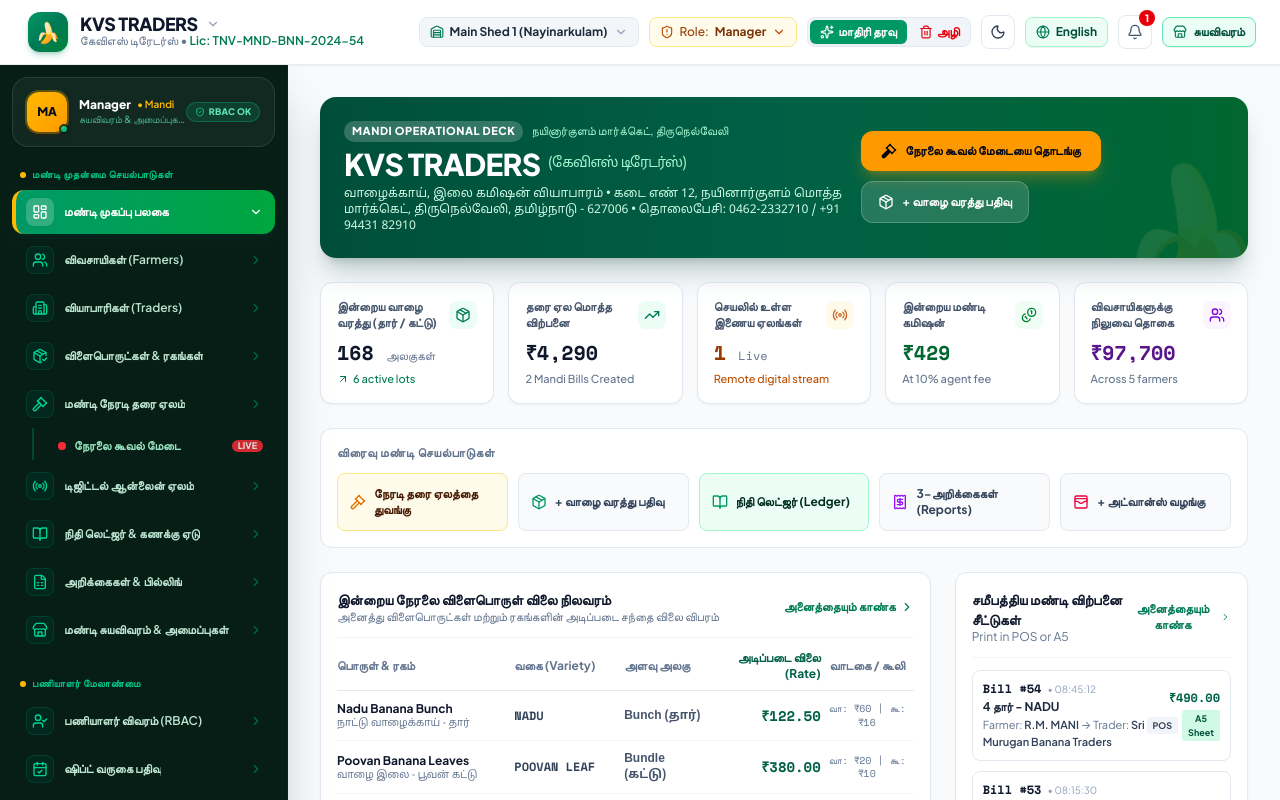
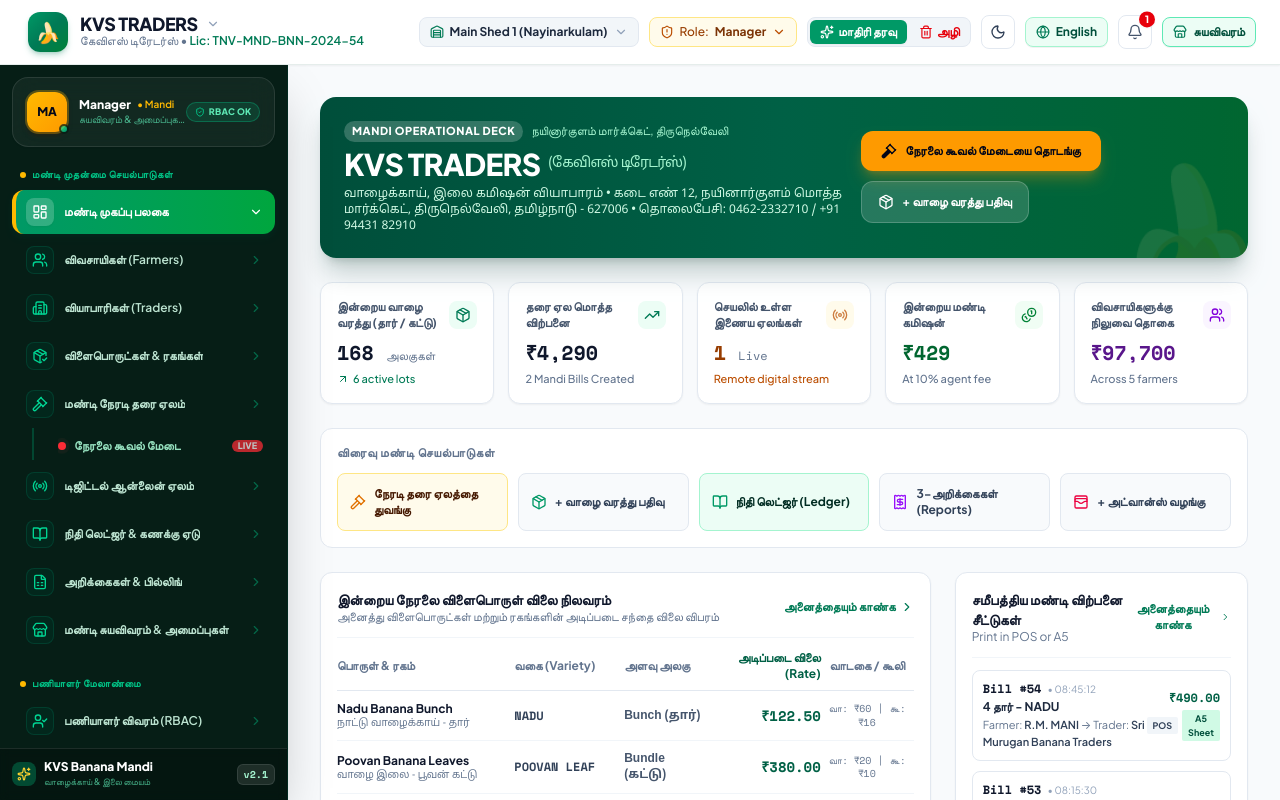
Before and after one commit to Nirmalkumar882000/agri-action-sale, a React (Vite) app: page / in a window 1280 px wide. Shown: the top 800 px of the page. Built offline with nearby package versions, Linux system fonts and the light colour scheme; a web font is replaced by a local one.

Commit message:
fix(layout): lock sidebar in place and isolate scrolling to main view

```diff
--- a/src/App.tsx
+++ b/src/App.tsx
@@ -67,13 +67,13 @@ export const AppContent: React.FC = () => {
   };
 
   return (
-    <div className={`min-h-screen flex flex-col ${theme === 'dark' ? 'dark bg-slate-950 text-slate-100' : 'bg-slate-50 text-slate-900'} transition-colors duration-200`}>
+    <div className={`h-screen max-h-screen flex flex-col overflow-hidden ${theme === 'dark' ? 'dark bg-slate-950 text-slate-100' : 'bg-slate-50 text-slate-900'} transition-colors duration-200`}>
       <Navbar
         onNavigate={setCurrentPath}
         onToggleMobileMenu={() => setMobileMenuOpen(prev => !prev)}
         isMobileMenuOpen={mobileMenuOpen}
       />
-      <div className="flex-1 flex overflow-hidden relative">
+      <div className="flex-1 flex overflow-hidden relative min-h-0">
         {/* Mobile Sidebar Backdrop Overlay */}
         {mobileMenuOpen && (
           <div
@@ -88,7 +88,7 @@ export const AppContent: React.FC = () => {
           isOpen={mobileMenuOpen}
           onClose={() => setMobileMenuOpen(false)}
         />
-        <main className="flex-1 overflow-y-auto p-3 sm:p-4 md:p-6 lg:p-8 max-w-7xl mx-auto w-full min-w-0">
+        <main className="flex-1 overflow-y-auto p-3 sm:p-4 md:p-6 lg:p-8 max-w-7xl mx-auto w-full min-w-0 h-full">
           {renderActiveView()}
         </main>
       </div>
--- a/src/components/layout/Navbar.tsx
+++ b/src/components/layout/Navbar.tsx
@@ -140,7 +140,7 @@ export const Navbar: React.FC<NavbarProps> = ({ onNavigate, onToggleMobileMenu,
   };
 
   return (
-    <header className="sticky top-0 z-40 bg-white/95 dark:bg-slate-900/95 backdrop-blur-md border-b border-emerald-900/10 dark:border-slate-800 shadow-xs px-2.5 sm:px-4 lg:px-6 py-2 flex items-center justify-between transition-colors duration-200 gap-2">
+    <header className="sticky top-0 z-40 bg-white/95 dark:bg-slate-900/95 backdrop-blur-md border-b border-emerald-900/10 dark:border-slate-800 shadow-xs px-2.5 sm:px-4 lg:px-6 py-2 flex items-center justify-between transition-colors duration-200 gap-2 shrink-0">
       {/* Left: Mobile Menu Toggle & Branding Dropdown */}
       <div className="flex items-center gap-1 sm:gap-2 min-w-0">
         {onToggleMobileMenu && (
--- a/src/components/layout/Sidebar.tsx
+++ b/src/components/layout/Sidebar.tsx
@@ -172,12 +172,12 @@ export const Sidebar: React.FC<SidebarProps> = ({ currentPath, onNavigate, isOpe
 
   return (
     <aside
-      className={`fixed inset-y-0 left-0 z-50 lg:static w-72 lg:w-72 flex flex-col shrink-0 select-none transition-transform duration-300 ease-in-out bg-[#061e16] text-white border-r border-emerald-950/80 shadow-2xl ${
+      className={`fixed inset-y-0 left-0 z-50 lg:static w-72 lg:w-72 flex flex-col shrink-0 select-none transition-transform duration-300 ease-in-out bg-[#061e16] text-white border-r border-emerald-950/80 shadow-2xl h-full max-h-full overflow-hidden ${
         isOpen ? 'translate-x-0' : '-translate-x-full lg:translate-x-0'
       }`}
     >
       {/* Top Profile Card: Supervisor / Manager Info */}
-      <div className="p-3.5 mx-3 mt-3 rounded-2xl bg-white/5 border border-white/10 backdrop-blur-md flex items-center justify-between shadow-xs">
+      <div className="p-3.5 mx-3 mt-3 rounded-2xl bg-white/5 border border-white/10 backdrop-blur-md flex items-center justify-between shadow-xs shrink-0">
         <div
           onClick={() => handleNav('/profile')}
           className="flex items-center gap-3 cursor-pointer group min-w-0"
@@ -220,7 +220,7 @@ export const Sidebar: React.FC<SidebarProps> = ({ currentPath, onNavigate, isOpe
       </div>
 
       {/* Nav List with Clean Single-Line Items */}
-      <div className="flex-1 overflow-y-auto px-3 py-3 space-y-4 sidebar-green-scroll">
+      <div className="flex-1 overflow-y-auto px-3 py-3 space-y-4 sidebar-green-scroll min-h-0">
         {sections.map(sec => (
           <div key={sec.titleEn} className="space-y-1">
             {/* Section Header */}
@@ -331,7 +331,7 @@ export const Sidebar: React.FC<SidebarProps> = ({ currentPath, onNavigate, isOpe
       </div>
 
       {/* Footer Branding Info */}
-      <div className="p-3 border-t border-white/10 bg-black/25 text-[11px] text-emerald-200/80 flex items-center justify-between backdrop-blur-xs">
+      <div className="p-3 border-t border-white/10 bg-black/25 text-[11px] text-emerald-200/80 flex items-center justify-between backdrop-blur-xs shrink-0">
         <div className="flex items-center gap-2">
           <div className="w-6 h-6 rounded-lg bg-emerald-600/40 flex items-center justify-center text-amber-300 shadow-xs">
             <Sparkles className="w-3.5 h-3.5" />
```
